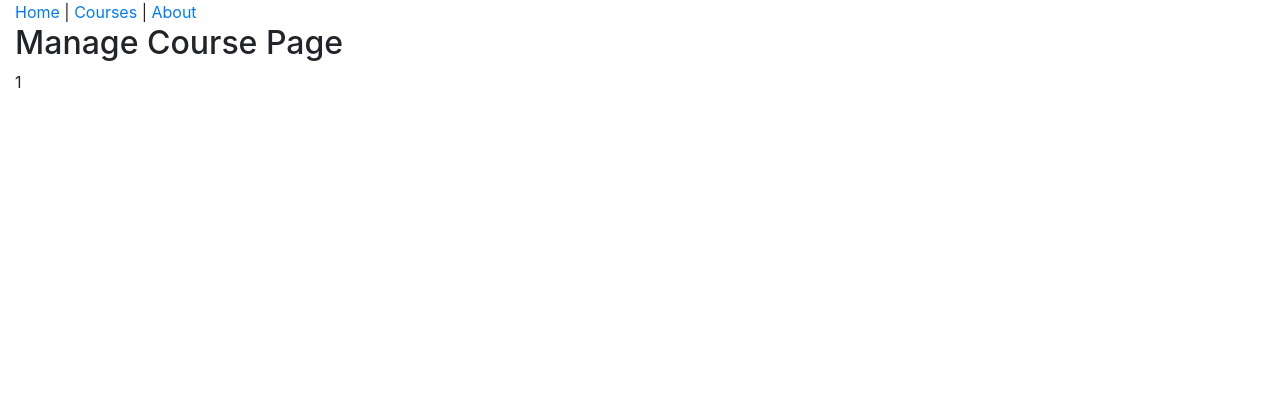
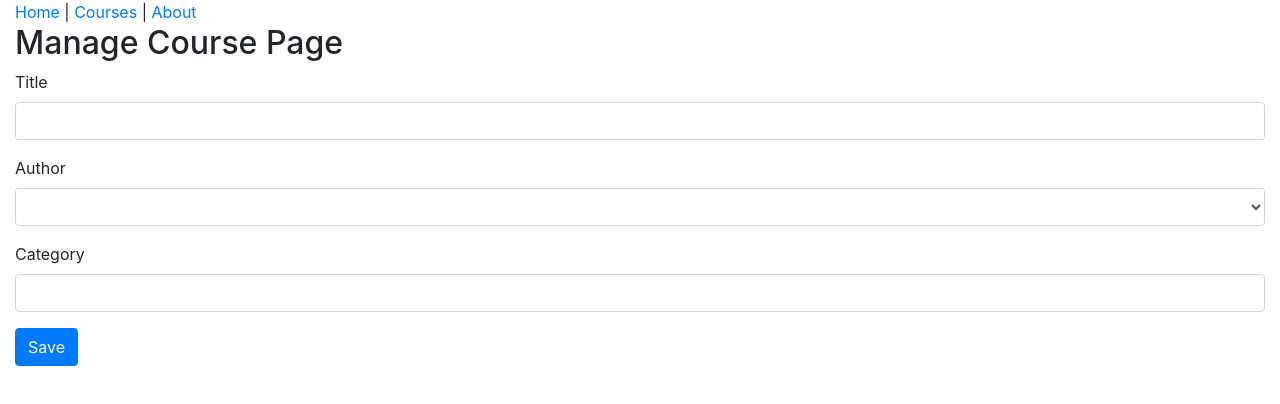
Before and after one commit to adeshina9521/DataBase, a React (Create React App) app: page /course/1 in a window 1280 px wide. Shown: the top 404 px of the page. Built offline with nearby package versions, Linux system fonts and the light colour scheme; no server answers.

Commit message:
Form and controllled component

```diff
--- a/src/components/App.js
+++ b/src/components/App.js
@@ -18,6 +18,7 @@
                 <Route path="/about" component={About}/>
                 <Route path="/courses" component={CoursePage}/>
                 <Route path="/course/:slug" component={ManageCoursePage}/>
+                <Route path="/course/" component={ManageCoursePage}/>
                 <Redirect from="/about-page" to="/about" />
                 <Route component={NotFoundPage}/>
             </Switch>
--- /dev/null
+++ b/src/components/CourseForm.js
@@ -0,0 +1,53 @@
+import React from "react";
+
+function CourseForm(props) {
+  return (
+    <form>
+      <div className="form-group">
+        <label htmlFor="title">Title</label>
+        <div className="field">
+          <input
+            id="title"
+            type="text"
+            name="title"
+            className="form-control"
+            value=""
+          />
+        </div>
+      </div>
+
+      <div className="form-group">
+        <label htmlFor="author">Author</label>
+        <div className="field">
+          <select
+            id="author"
+            name="authorId"
+            value=""
+            className="form-control"
+          >
+            <option value="" />
+            <option value="1">Cory House</option>
+            <option value="2">Scott Allen</option>
+          </select>
+        </div>
+      </div>
+
+      <div className="form-group">
+        <label htmlFor="category">Category</label>
+        <div className="field">
+          <input
+            type="text"
+            id="category"
+            name="category"
+            className="form-control"
+            value=""
+          />
+        </div>
+      </div>
+
+      <input type="submit" value="Save" className="btn btn-primary" />
+    </form>
+  );
+}
+
+export default CourseForm;
--- a/src/components/CoursePage.js
+++ b/src/components/CoursePage.js
@@ -1,7 +1,7 @@
 import React from "react";
 import {getCourses} from "../api/courseApi"
 import CourseList from "./CourseList";
-
+import {Link} from  "react-router-dom"
 
  export default function CoursePage() {
      const [courses, setCourses] = React.useState([])
@@ -13,6 +13,7 @@
         return (
         <>
                 <h2>Courses</h2>
+                <Link className="btn btn-primary" to="/course">Add Course </Link>
                 <CourseList
                     courses={courses}
                     />
--- a/src/components/ManageCoursePage.js
+++ b/src/components/ManageCoursePage.js
@@ -1,12 +1,15 @@
 import React from "react"
 import {Prompt} from "react-router-dom"
+import CourseForm from "./CourseForm"
+
 
 const ManageCoursePage = props => {
     return(
         <>
         <h2>Manage Course Page </h2>
         <Prompt when={true} message="Are you sure you want to leave this page" />
-        {props.match.params.slug}
+        {/* {props.match.params.slug} */}
+        <CourseForm/>
         </>
     )
 }
```
